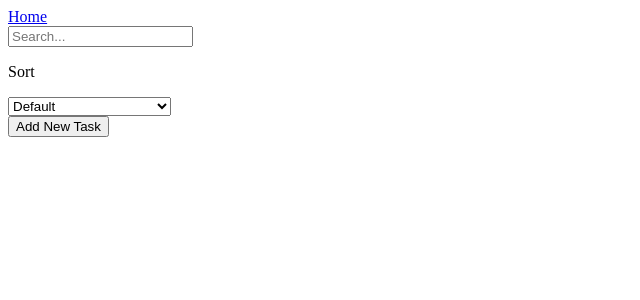
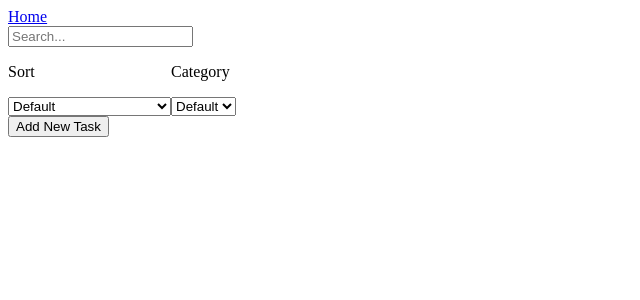
Before and after one commit to edchrepo/Todo, a React (Create React App) app: page / in a window 1280 px wide. Shown: the top 300 px of the page, without its empty margins (0-640 px from the left). Built offline with nearby package versions, Linux system fonts and the light colour scheme.

Commit message:
handleColor, part of category

```diff
--- a/src/components/Todo.jsx
+++ b/src/components/Todo.jsx
@@ -1,16 +1,39 @@
 import { Link } from "react-router-dom";
+import { useState, useEffect } from "react";
 import { useTodo } from "../contexts/todoContext";
 import { useNavigate } from "react-router-dom"
+import "../styles.css";
 
 function Todo({ todo }) {
   const { completeTodo, removeTodo } = useTodo();
+  const [colorLabel, setColorLabel] = useState("#0d99ff");
   const navigate = useNavigate();
+
+  useEffect(() => {
+    handleColor();
+  }, [todo]);
+
+  const handleColor = () => {
+    const todoDate = todo.dueDate ? new Date(todo.dueDate) : 0;
+    const currentDate = new Date();
+    const dayDifference = Math.ceil((todoDate - currentDate) / (1000 * 60 * 60 * 24));
+    if (dayDifference == 0) {
+      setColorLabel("#ff4034")
+    }
+    else if (dayDifference <= 3) {
+      setColorLabel("#fe7e08")
+    }
+    else {
+      setColorLabel("#0d99ff")
+    }
+  }
 
   return (
     <div
       className="todo"
       style={{ textDecoration: todo.isCompleted ? "line-through" : "" }}
     >
+      <span style={{backgroundColor: colorLabel}}/>
       <Link to={`/todo/${todo.id}`}>{todo.todoName}</Link>
       <div>
         <button onClick={() => completeTodo(todo)}>Complete</button>
--- a/src/contexts/todoContext.js
+++ b/src/contexts/todoContext.js
@@ -13,6 +13,7 @@ export const TodoProvider = ({ children }) => {
   const { id } = useParams();
   const initialTodos = JSON.parse(localStorage.getItem('todos')) || [];
   const [filteredTodos, setFilteredTodos] = useState(initialTodos);
+  const [categoryFiltered, setCategoryFiltered] = useState(initialTodos);
   const [todos, setTodos] = useState(initialTodos);
   const [searchTerm, setSearchTerm] = useState("");
 
@@ -22,7 +23,6 @@ export const TodoProvider = ({ children }) => {
 
   const addTodo = (todo) => {
     const newTodos = [...todos, {...todo, id : uid()}];
-    console.log(newTodos);
     setTodos(newTodos);
   };
 
@@ -59,10 +59,17 @@ export const TodoProvider = ({ children }) => {
     setTodos(sortedTodos);
   }
 
-  const filterTodos = (searchTerm) => {
+  const searchFilterTodos = (searchTerm) => {
     setSearchTerm(searchTerm);
     let filtered = [...todos].filter((todo) => todo.todoName.includes(searchTerm))
     setFilteredTodos(filtered);
+  }
+
+  const categoryFilterTodos = (category) => {
+    if (!(category == "Default")) {
+      let filtered = [...todos].filter((todo) => todo.tags == category)
+      setCategoryFiltered(filtered);
+    }
   }
 
 
@@ -83,12 +90,12 @@ export const TodoProvider = ({ children }) => {
   };
 
   useEffect(() => {
-    filterTodos(searchTerm);
+    searchFilterTodos(searchTerm);
   }, [todos]);
 
   return (
     <TodoContext.Provider
-      value={{ todos, filteredTodos, sortTodos, filterTodos, addTodo, editTodo, completeTodo, removeTodo, getTodo }}
+      value={{ todos, filteredTodos, categoryFiltered, sortTodos, searchFilterTodos, categoryFilterTodos, addTodo, editTodo, completeTodo, removeTodo, getTodo }}
     >
       {children}
     </TodoContext.Provider>
--- a/src/pages/AddTask.jsx
+++ b/src/pages/AddTask.jsx
@@ -21,7 +21,7 @@ function AddTask() {
 
     // handle datetime converion before adding todo to list of todos
 
-    const dateTimeString = todoData.date + 'T' + todoData.time;
+    const dateTimeString = `${todoData.date}T${todoData.time || '00:00:00'}`;
 
     addTodo({...todoData, dueDate: dateTimeString, subtasks: subtasks});
     navigate("/");
--- a/src/pages/Home.jsx
+++ b/src/pages/Home.jsx
@@ -2,14 +2,18 @@ import Todo from "../components/Todo";
 import { useState, useEffect } from "react";
 import { useTodo } from "../contexts/todoContext";
 import { Link } from "react-router-dom";
-
+import "../styles.css";
 
 const Home = () => {
-  const { todos, filteredTodos, sortTodos, filterTodos } = useTodo();
+  const { todos, filteredTodos, categoryFiltered, sortTodos, searchFilterTodos, categoryFilterTodos } = useTodo();
+  const [category, setCategory] = useState("");
 
   const handleChange = (e) => {
-    filterTodos(e.target.value);
+    searchFilterTodos(e.target.value);
   };
+
+  useEffect(() => {
+  }, [categoryFiltered]);
 
   return (
     <div className = "homeDiv">
@@ -19,6 +23,7 @@ const Home = () => {
           placeholder="Search..."
           onChange={handleChange}
         />
+        <div className="sortcategory">
           <div>
             <p>Sort</p>
             <select onChange={(e) => sortTodos(e.target.value)}>
@@ -31,9 +36,20 @@ const Home = () => {
               <option value="Descending Priority">Descending Priority</option>
             </select>
           </div>
-        {filteredTodos.map((todo) => (
-          <Todo key={todo.id} todo={todo} />
-        ))}
+          <div>
+            <p>Category</p>
+            <select onChange={(e) => categoryFilterTodos(e.target.value)}>
+              <option value="Default">Default</option>
+              {filteredTodos.map((todo, index) => todo.tags ?
+                <option key={index} value={todo.tags}>{todo.tags}</option> : null
+              )}
+            </select>
+          </div>
+        </div>
+        {category && category != "Default" ?
+          categoryFiltered.map((todo) => (<Todo key={todo.id} todo={todo} />)) :
+          filteredTodos.map((todo) => (<Todo key={todo.id} todo={todo} />))
+        }
       <Link to={"/addTask"}>
           <button>Add New Task</button>
       </Link>
--- a/src/styles.css
+++ b/src/styles.css
@@ -7,6 +7,17 @@
   display: flex;
 }
 
+.sortcategory {
+  display: flex;
+}
+
 ul {
   padding: 0;
 }
+
+span {
+  height: 25px;
+  width: 25px;
+  border-radius: 50%;
+  display: inline-block;
+}
```
Lines whose indentation alone changed are shown as unchanged.
